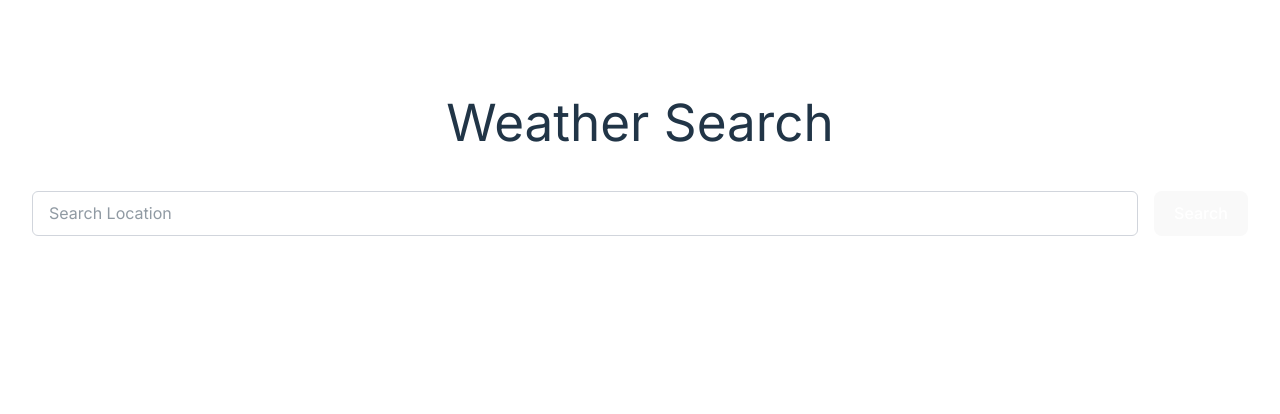
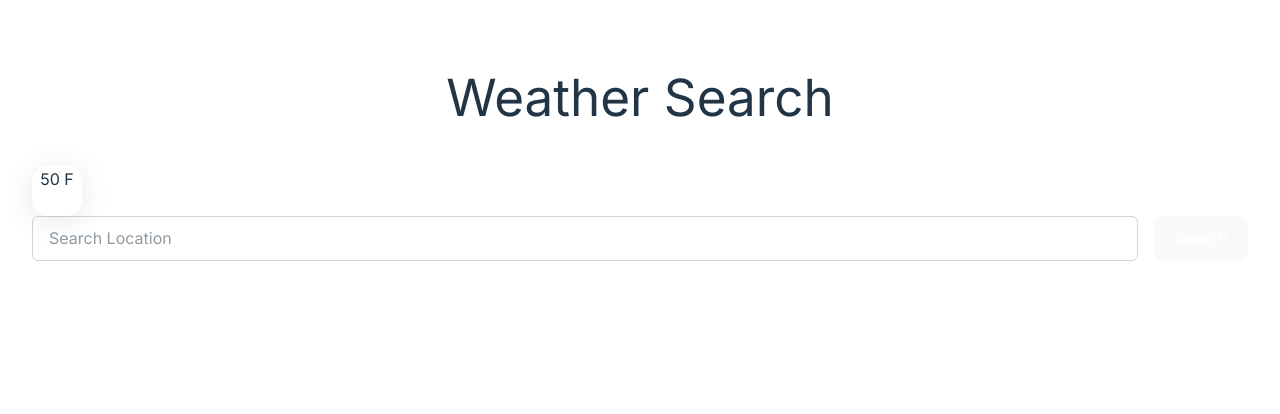
Before and after one commit to virgili23/weather-charts, a website built with Vite: page index.html in a window 1280 px wide. Shown: the part 148-562 px from the top of the page. Built offline with nearby package versions, Linux system fonts and the light colour scheme.

Commit message:
glass test

```diff
--- a/index.html
+++ b/index.html
@@ -11,6 +11,14 @@
     <style>
       * {
         font-family: 'Inter', sans-serif;
+      }
+      .glass {
+          background: rgba(255, 255, 255, 0.2); /* semi-transparent */
+  backdrop-filter: blur(10px);          /* blur content behind */
+  -webkit-backdrop-filter: blur(10px);  /* Safari support */
+  border-radius: 16px;                   /* rounded corners */
+  border: 1px solid rgba(255, 255, 255, 0.3); /* subtle border */
+  box-shadow: 0 4px 30px rgba(0, 0, 0, 0.1);
       }
       .s-weather-info__button {
         background-position: center;
@@ -74,6 +82,7 @@
   <body>
     <div id="app" class="l-layout w-full">
       <h1 class="weather-title mb-10 text-sm fz-20"></h1>
+      <div class="glass" style="width: 50px;height:50px;">50 F</div>
       <div class="container mx-auto">
         <section class="c-input flex gap-x-4">
           <input
```
